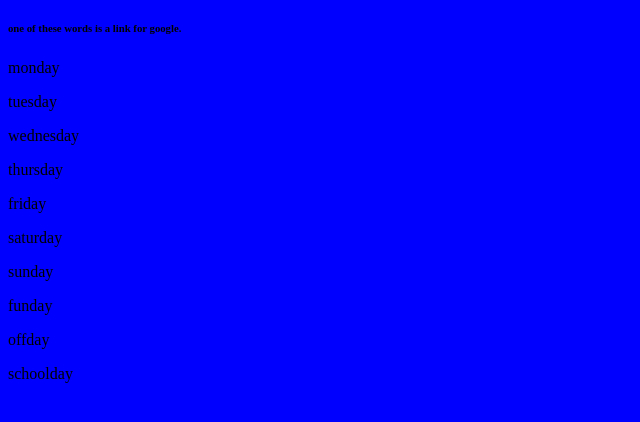
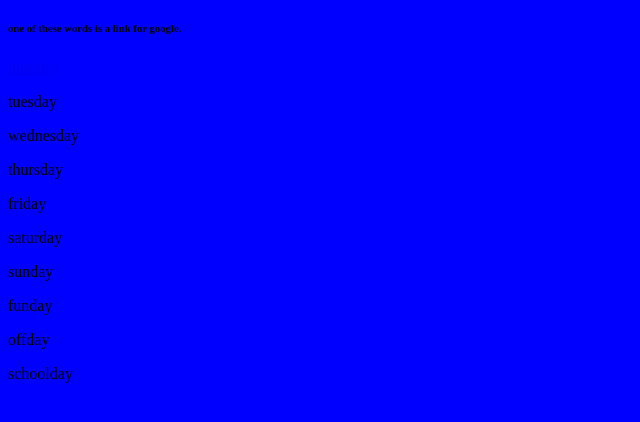
Before and after one commit to smithkei003/finalproject, a plain HTML site: page index.html in a window 1280 px wide. Shown: the part 308-730 px from the top of the page, 0-640 px from the left. Drawn offline with Linux system fonts and the light colour scheme.

Commit message:
Update index.html

```diff
--- a/index.html
+++ b/index.html
@@ -31,8 +31,8 @@
         <h6>
             one of these words is a link for google.
         </h6>
-
-           <P>monday </P>
+            <div id ="con">
+           <P> <a href="google.com">monday</a> </P>
            <P>tuesday</P>
            <P>wednesday</P>
            <P>thursday</P>
@@ -42,6 +42,7 @@
            <P>funday</P>
            <P>offday</P>
            <P>schoolday</P>
+            </div>
 
 
 
```
